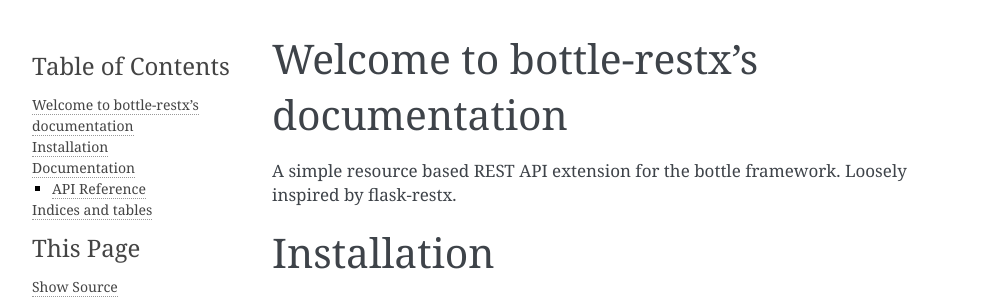
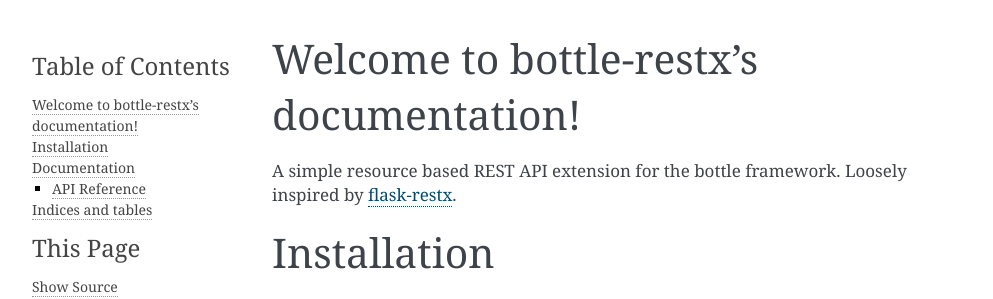
Before and after one commit to bliepp/bottle-restx, a Sphinx documentation site: the page built from docs/index.rst, in a window 1280 px wide. Shown: the top 299 px of the page, without its empty margins (148-1141 px from the left). Built offline with Sphinx 7.4.7, drawn with Linux system fonts in a browser that asks for light colours; part of the change alters nothing that is shown.

```diff
--- a/docs/index.rst
+++ b/docs/index.rst
@@ -3,10 +3,10 @@
    You can adapt this file completely to your liking, but it should at least
    contain the root `toctree` directive.
 
-Welcome to bottle-restx's documentation
-=======================================
+Welcome to bottle-restx's documentation!
+========================================
 A simple resource based REST API extension for the bottle framework.
-Loosely inspired by flask-restx.
+Loosely inspired by `flask-restx <https://flask-restx.readthedocs.io/en/latest/>`_.
 
 
 Installation
```
